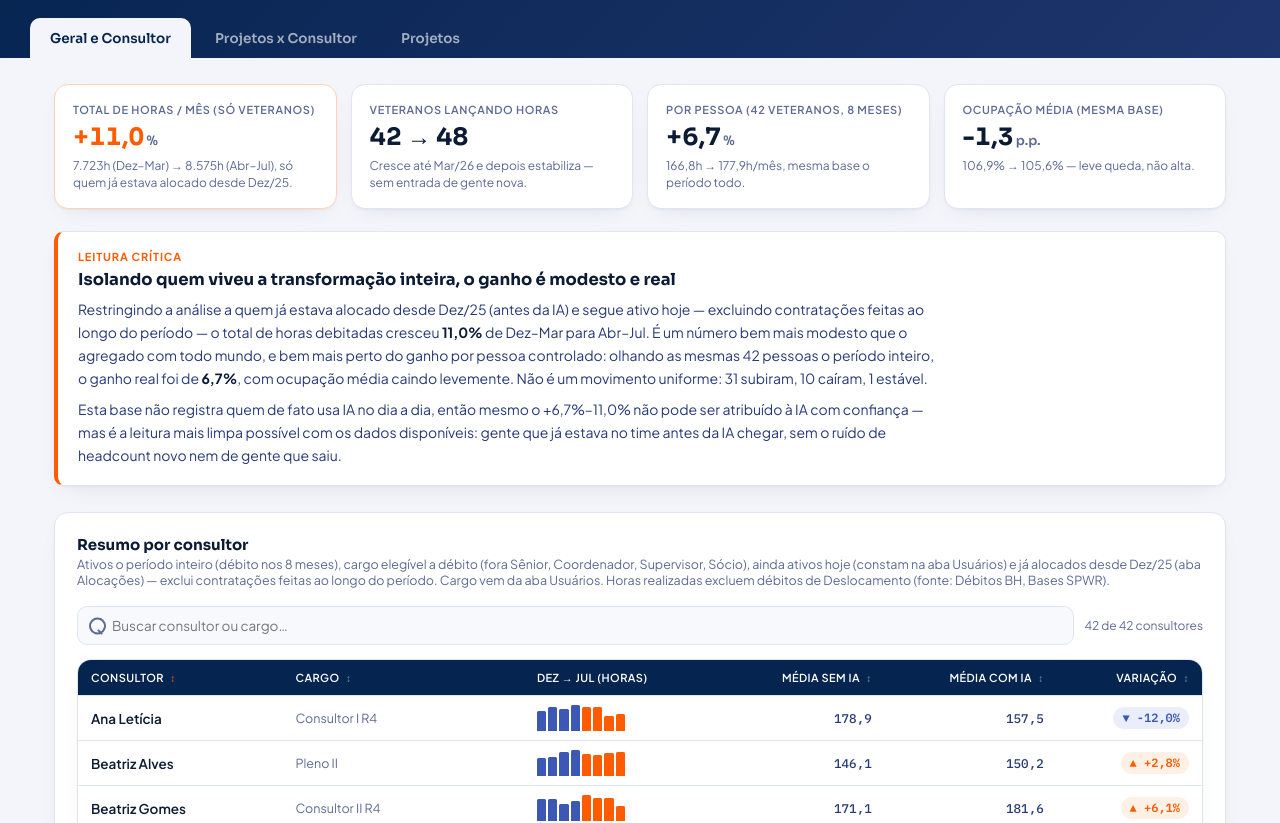
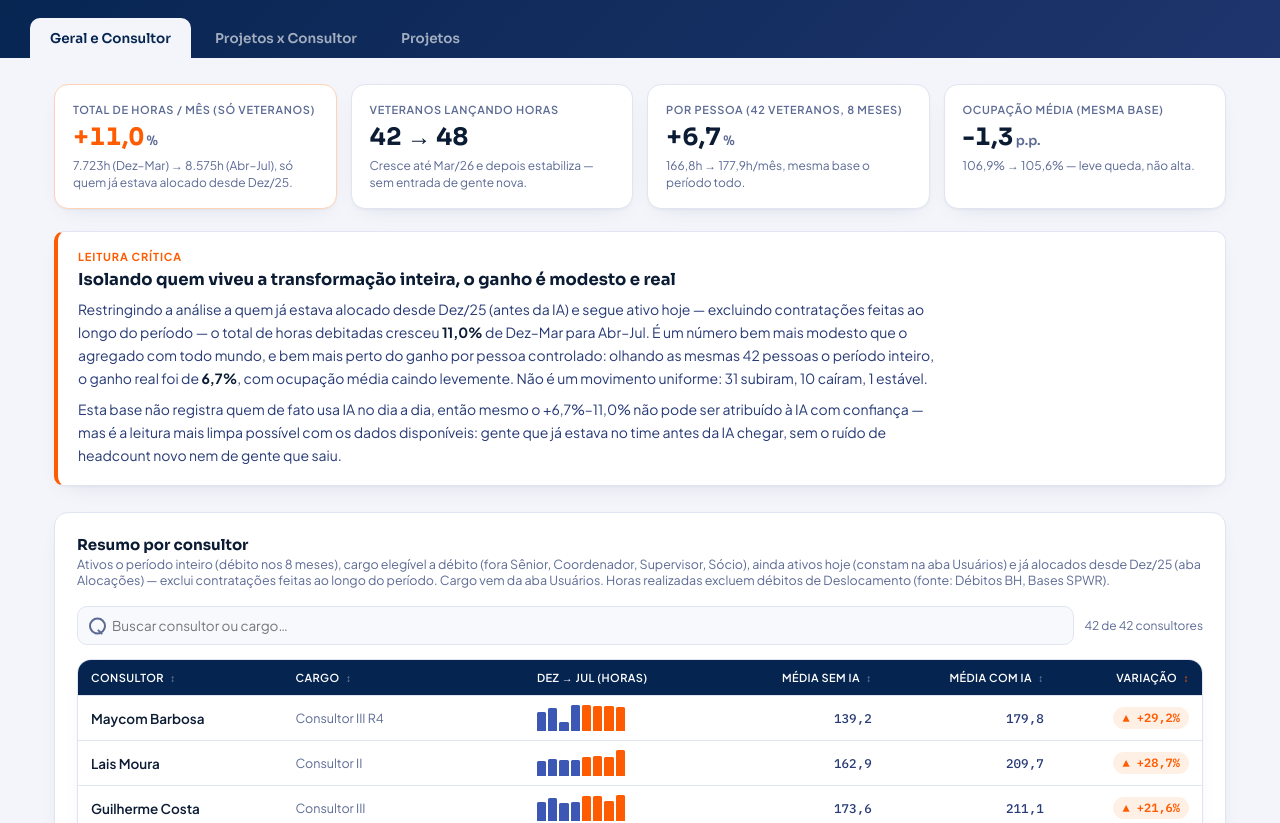
Before and after one commit to OPPWR/otimizacao-horas-com-ia, a plain HTML site: page index.html in a window 1280 px wide. Shown: the part 129-952 px from the top of the page. Drawn offline with Linux system fonts and the light colour scheme.

Commit message:
Ordenacao padrao por maior variacao nas 3 tabelas

```diff
--- a/index.html
+++ b/index.html
@@ -528,7 +528,7 @@ document.querySelectorAll('.tabbtn').forEach(btn=>{
 
 /* ===================== PAINEL GERAL ===================== */
 (function(){
-  let sortKey = 'nome', sortDir = 1, query = '';
+  let sortKey = 'vp', sortDir = -1, query = '';
   function render(){
     const q = query.trim().toLowerCase();
     let rows = DATA_GERAL.filter(r => !q || r.nome.toLowerCase().includes(q) || (r.cargo||'').toLowerCase().includes(q));
@@ -565,7 +565,7 @@ document.querySelectorAll('.tabbtn').forEach(btn=>{
 /* ===================== PAINEL PROJETOS X CONSULTOR ===================== */
 (function(){
   let internoFiltro = 'nao', unidadeFiltro = 'todos', tendFiltro = 'todos', query = '';
-  let sortKey = 'vp', sortDir = 1;
+  let sortKey = 'vp', sortDir = -1;
 
   function baseFiltrado(){
     return DATA_CXP.filter(r => {
@@ -653,7 +653,7 @@ document.querySelectorAll('.tabbtn').forEach(btn=>{
 /* ===================== PAINEL PROJETOS ===================== */
 (function(){
   let internoFiltro = 'nao', unidadeFiltro = 'todos', tendFiltro = 'todos', query = '';
-  let sortKey = 'vp', sortDir = 1;
+  let sortKey = 'vp', sortDir = -1;
 
   function baseFiltrado(){
     return DATA_PROJ.filter(r => {
```
